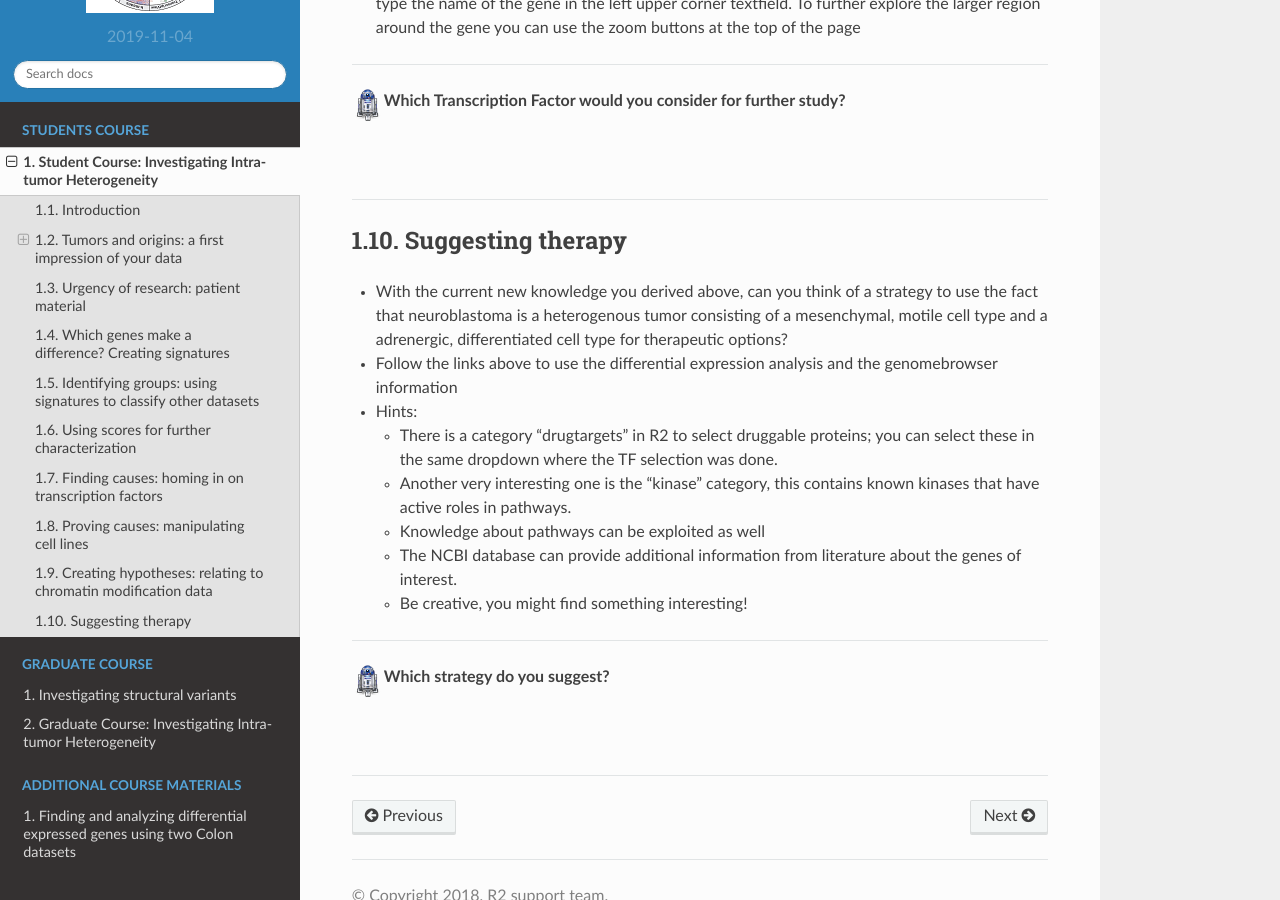
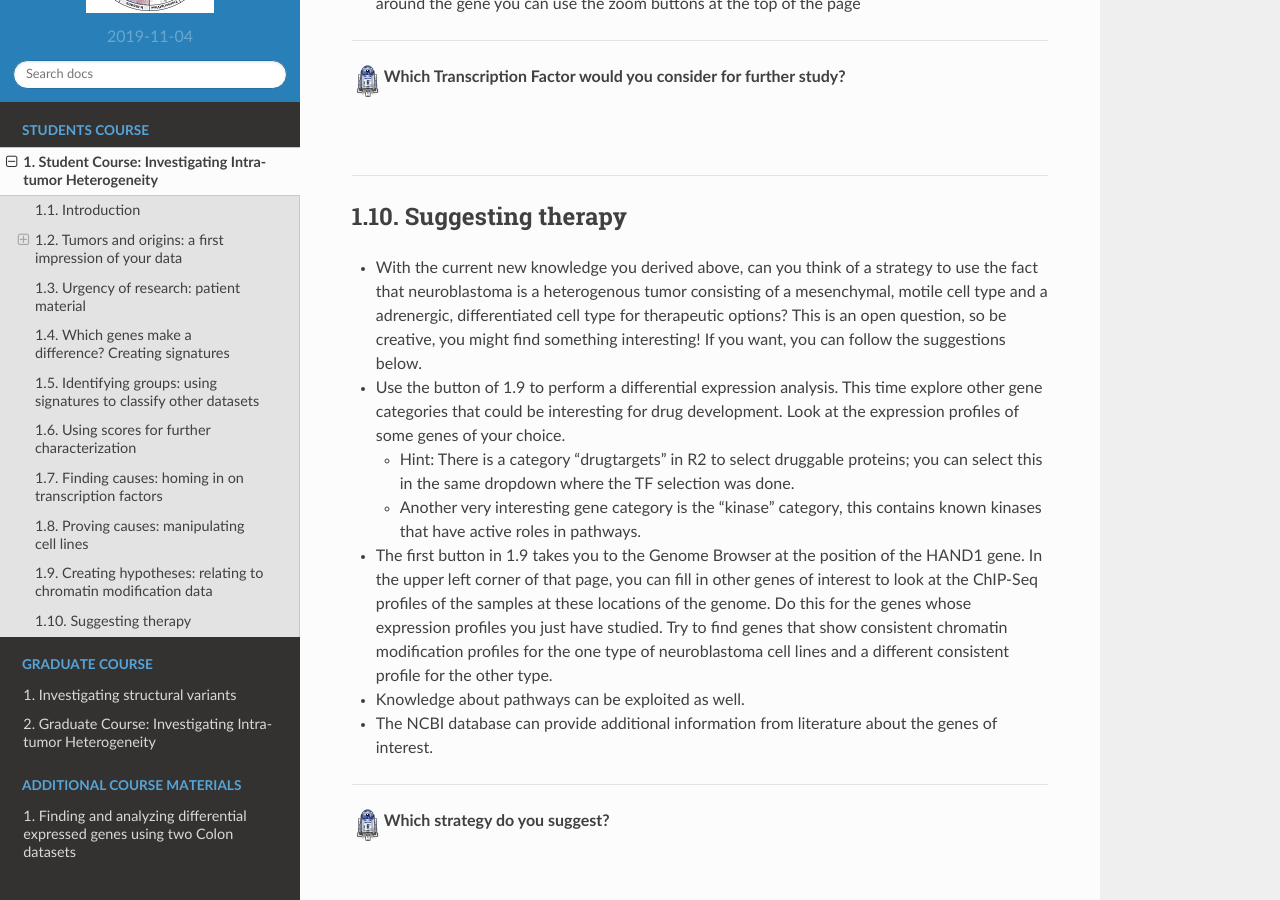
Before and after one commit to antronerds/r2-training-courses, a Sphinx documentation site: the page built from docs/Investigating_Tumor_Heterogeneity_student_version.md, in a window 1280 px wide and 900 px high, scrolled down 17808 px. Built offline with Sphinx 7.4.7 and the Read the Docs theme 2.0.0, drawn with Linux system fonts in a browser that asks for light colours; some of the changed text lies outside the part shown.

Commit message:
question 1.10 more specified

```diff
--- a/docs/Investigating_Tumor_Heterogeneity_student_version.md
+++ b/docs/Investigating_Tumor_Heterogeneity_student_version.md
@@ -549,13 +549,13 @@ The TF was inducibly expressed in the SKNBE cell line and this was monitored thr
 Creating hypotheses: relating to chromatin modification data
 ---------------------------------------------------------------
 
-Apparently this TF is capable of shifting cells from one state to the other. How can we further determine causal relations and ideally targetable processes in these cancer cells? How is a switch dynamically possible? A growing body of evidence implicates enhancers as key elements defining cell identity but the relationship of these enhancers to intratumoral heterogeneity is unknown. We performed ChIPâ€“seq analysis of the H3K27ac histone modifications for the isogenic cell line pairs.
+Apparently this TF is capable of shifting cells from one state to the other. How can we further determine causal relations and ideally targetable processes in these cancer cells? How is a switch dynamically possible? A growing body of evidence implicates enhancers as key elements defining cell identity but the relationship of these enhancers to intratumoral heterogeneity is unknown. We performed ChIP-Seq analysis of the H3K27ac histone modifications for the isogenic cell line pairs.
 
 *Data used:*
 * Four MES and five ADRN neuroblastoma cell lines, including three isogenic cell line pairs.
 
 *Techniques used:*
-* ChIPâ€“seq analysis
+* ChIP-Seq analysis
 
 *References*
 * Chapter 1.8 Weinberg
@@ -849,14 +849,14 @@ The chromatin state is especially important for transcription factors; we'll re-
 Suggesting therapy
 ---------------------
 
-* With the current new knowledge you derived above, can you think of a strategy to use the fact that neuroblastoma is a heterogenous tumor consisting of a mesenchymal, motile cell type and a adrenergic, differentiated cell type for therapeutic options?
-* Follow the links above to use the differential expression analysis and the genomebrowser information
-* Hints:
-  * There is a category "drugtargets" in R2 to select druggable proteins; you can select these in the same dropdown where the TF selection was done.
-  * Another very interesting one is the "kinase" category, this contains known kinases that have active roles in pathways.
-  * Knowledge about pathways can be exploited as well
-  * The NCBI database can provide additional information from literature about the genes of interest.
-  * Be creative, you might find something interesting!
+* With the current new knowledge you derived above, can you think of a strategy to use the fact that neuroblastoma is a heterogenous tumor consisting of a mesenchymal, motile cell type and a adrenergic, differentiated cell type for therapeutic options? This is an open question, so be creative, you might find something interesting! If you want, you can follow the suggestions below.
+
+* Use the button of 1.9 to perform a differential expression analysis. This time explore other gene categories that could be interesting for drug development. Look at the expression profiles of some genes of your choice.
+  * Hint: There is a category "drugtargets" in R2 to select druggable proteins; you can select this in the same dropdown where the TF selection was done.
+  * Another very interesting gene category is the "kinase" category, this contains known kinases that have active roles in pathways.
+* The first button in 1.9 takes you to the Genome Browser at the position of the HAND1 gene. In the upper left corner of that page, you can fill in other genes of interest to look at the ChIP-Seq profiles of the samples at these locations of the genome. Do this for the genes whose expression profiles you just have studied. Try to find genes that show consistent chromatin modification profiles for the one type of neuroblastoma cell lines and a different consistent profile for the other type.
+* Knowledge about pathways can be exploited as well.
+* The NCBI database can provide additional information from literature about the genes of interest.
 
 ---------
   ![](_static/images/R2d2_logo.png)**Which strategy do you suggest?**
```
